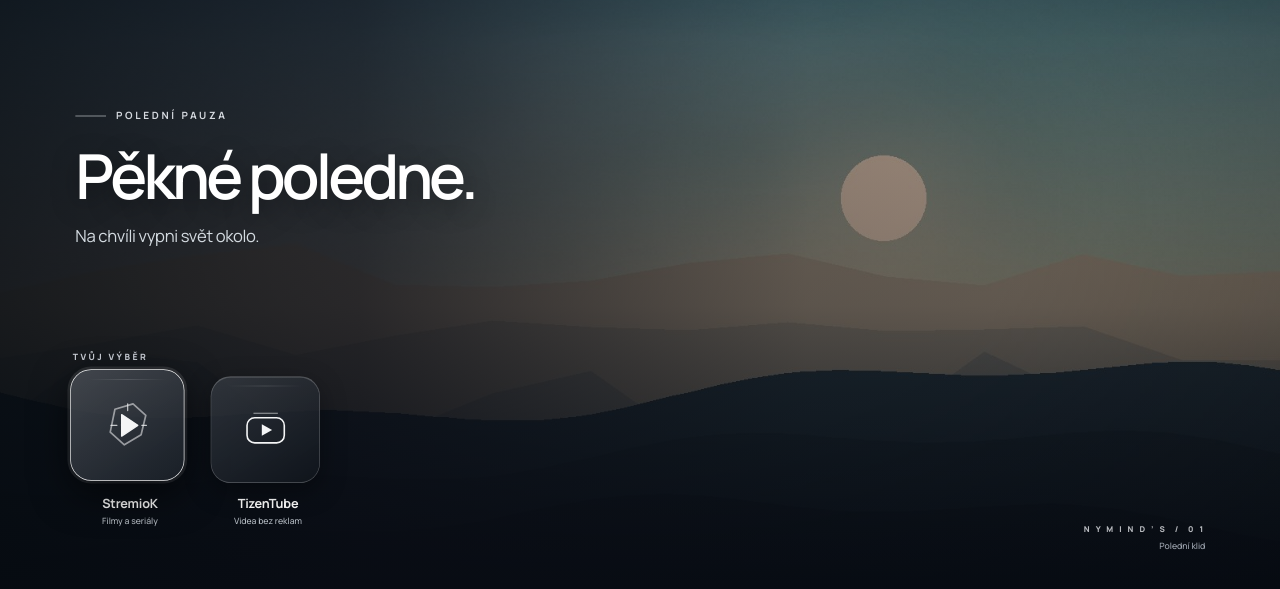
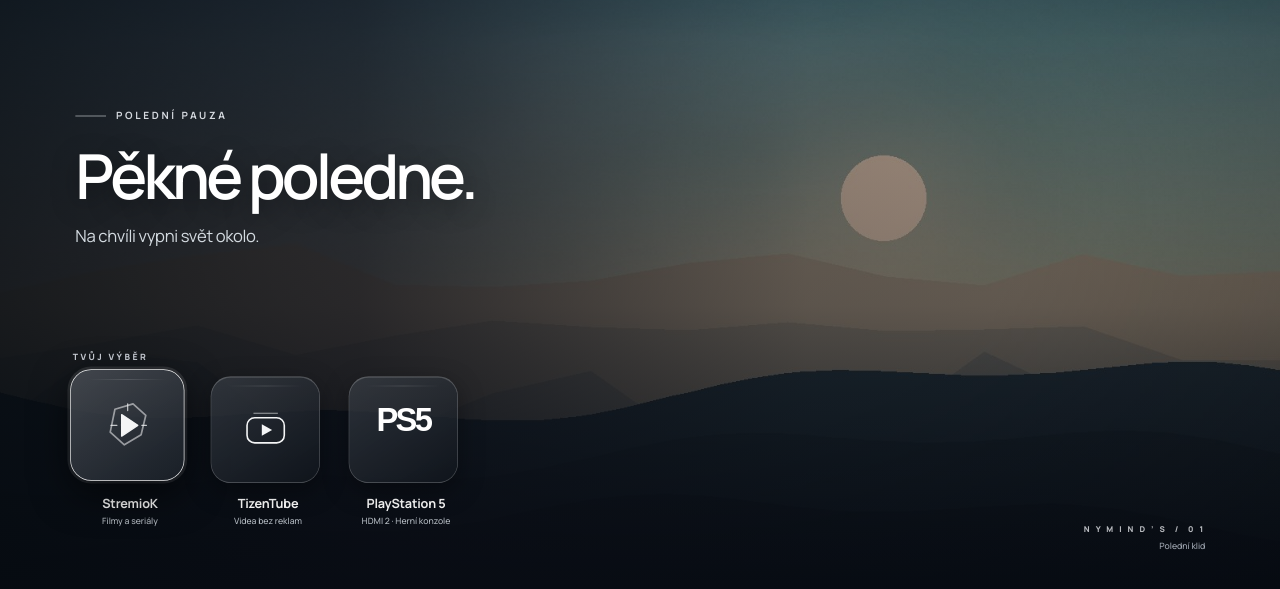
Before and after one commit to romangazdik-web/mojeTV, a website: page app/index.html in a window 1280 px wide. Shown: the part 159-748 px from the top of the page. Drawn offline with Linux system fonts and the light colour scheme; no server answers.

Commit message:
Add PS5 HDMI 2 tile to original Nymind TV launcher

```diff
--- a/app/index.html
+++ b/app/index.html
@@ -71,6 +71,12 @@
             </div>
             <div class="tile-copy"><strong>TizenTube</strong><small>Videa bez reklam</small></div>
           </div>
+          <div class="tile" id="nymindPs5Tile" data-kind="ps5" tabindex="0" role="button" aria-label="PlayStation 5 HDMI 2">
+            <div class="tile-face">
+              <span style="position:absolute;left:0;right:0;top:23%;text-align:center;font-family:Arial,sans-serif;font-size:49px;font-weight:bold;letter-spacing:-4px;color:#fff" aria-label="PS5">PS5</span>
+            </div>
+            <div class="tile-copy"><strong>PlayStation 5</strong><small>HDMI 2 · Herní konzole</small></div>
+          </div>
         </section>
       </div>
       <span id="status" class="screenreader-only" aria-live="polite">Načítám nainstalované moduly…</span>
@@ -89,7 +95,7 @@
   </div>
 
   <!-- Original functional navigation / launching script: do not replace. -->
-  <script src="app.js"></script>
+  <script src="app.js?v=ps5-hdmi2-1"></script>
   <!-- New visual-only behavior, isolated from TizenBrew module launching. -->
   <script src="visual.js?v=4.0"></script>
 </body>
```
